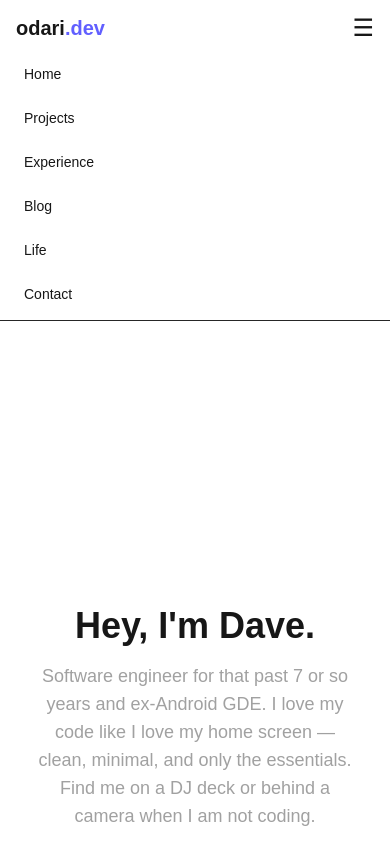
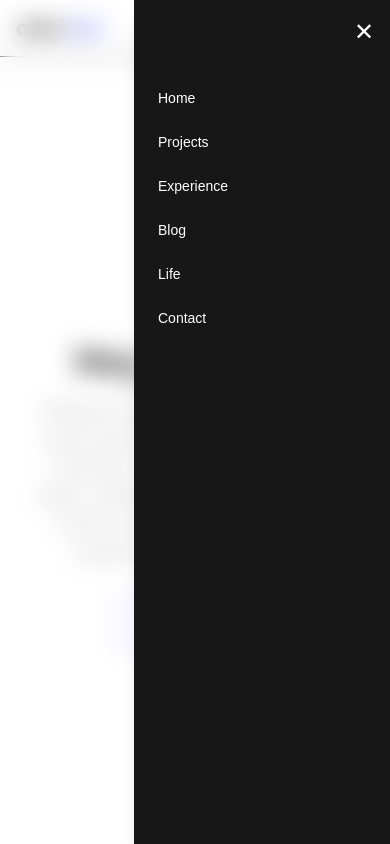
Before and after one commit to odaridavid/my-portfolio, a Next.js app: page / in a window 390 px wide. Both pictures are taken after a click on the button "Open Menu". Shown: the top 844 px of the page. Built offline with nearby package versions, Linux system fonts and the light colour scheme.

Commit message:
improve navigation and backdrop

```diff
--- a/src/app/components/Navbar.tsx
+++ b/src/app/components/Navbar.tsx
@@ -1,38 +1,36 @@
-'use client';
+"use client";
 
-import Link from 'next/link';
-import { useState } from 'react';
+import Link from "next/link";
+import { useState } from "react";
 
 const links = [
-  { href: '/', label: 'Home' },
-  { href: '/projects', label: 'Projects' },
-  { href: '/experience', label: 'Experience' },
-  { href: '/blog', label: 'Blog' },
-  { href: '/life', label: 'Life' },
-  { href: '/contact', label: 'Contact' },
+  { href: "/", label: "Home" },
+  { href: "/projects", label: "Projects" },
+  { href: "/experience", label: "Experience" },
+  { href: "/blog", label: "Blog" },
+  { href: "/life", label: "Life" },
+  { href: "/contact", label: "Contact" },
 ];
 
 export default function Navbar() {
   const [open, setOpen] = useState(false);
 
   return (
-    <nav className="w-full border-b border-neutral-800 px-4 py-3">
+    <nav className="w-full border-b border-neutral-800 px-4 py-3 z-50 relative">
       <div className="max-w-6xl mx-auto flex items-center justify-between">
         {/* Logo */}
         <Link href="/" className="text-xl font-bold">
           odari<span className="text-indigo-500">.dev</span>
         </Link>
 
-        {/* Hamburger */}
-        <div className="flex items-center md:hidden gap-4">
+        {/* Hamburger (Mobile) */}
         <button
-            onClick={() => setOpen(!open)}
-            aria-label="Toggle Menu"
-            className="text-2xl"
+          onClick={() => setOpen(true)}
+          aria-label="Open Menu"
+          className="text-2xl md:hidden"
         >
           ☰
         </button>
-        </div>
 
         {/* Desktop Nav */}
         <div className="hidden md:flex items-center gap-6">
@@ -51,21 +49,42 @@ export default function Navbar() {
         </div>
       </div>
 
-      {/* Mobile Nav Dropdown */}
+      {/* Overlay + Drawer */}
       {open && (
-        <ul className="md:hidden mt-4 flex flex-col gap-4 text-sm font-medium">
+        <>
+          {/* Backdrop */}
+          <div
+            className="fixed inset-0 bg-white/10 backdrop-blur-md z-40"
+            onClick={() => setOpen(false)}
+          />
+
+          {/* Drawer */}
+          <div className="fixed top-0 right-0 w-64 h-full bg-neutral-900 text-white shadow-lg p-6 z-50 transform transition-transform duration-300 ease-in-out translate-x-0">
+            {/* Close Button */}
+            <button
+              onClick={() => setOpen(false)}
+              aria-label="Close Menu"
+              className="text-2xl absolute top-4 right-4"
+            >
+              ✕
+            </button>
+
+            {/* Menu */}
+            <ul className="mt-16 flex flex-col gap-6 text-sm font-medium">
               {links.map((link) => (
                 <li key={link.href}>
                   <Link
                     href={link.href}
                     onClick={() => setOpen(false)}
-                className="block px-2 py-1 hover:text-indigo-400 transition-colors"
+                    className="block hover:text-indigo-400 transition-colors"
                   >
                     {link.label}
                   </Link>
                 </li>
               ))}
             </ul>
+          </div>
+        </>
       )}
     </nav>
   );
```
Lines whose indentation alone changed are shown as unchanged.
